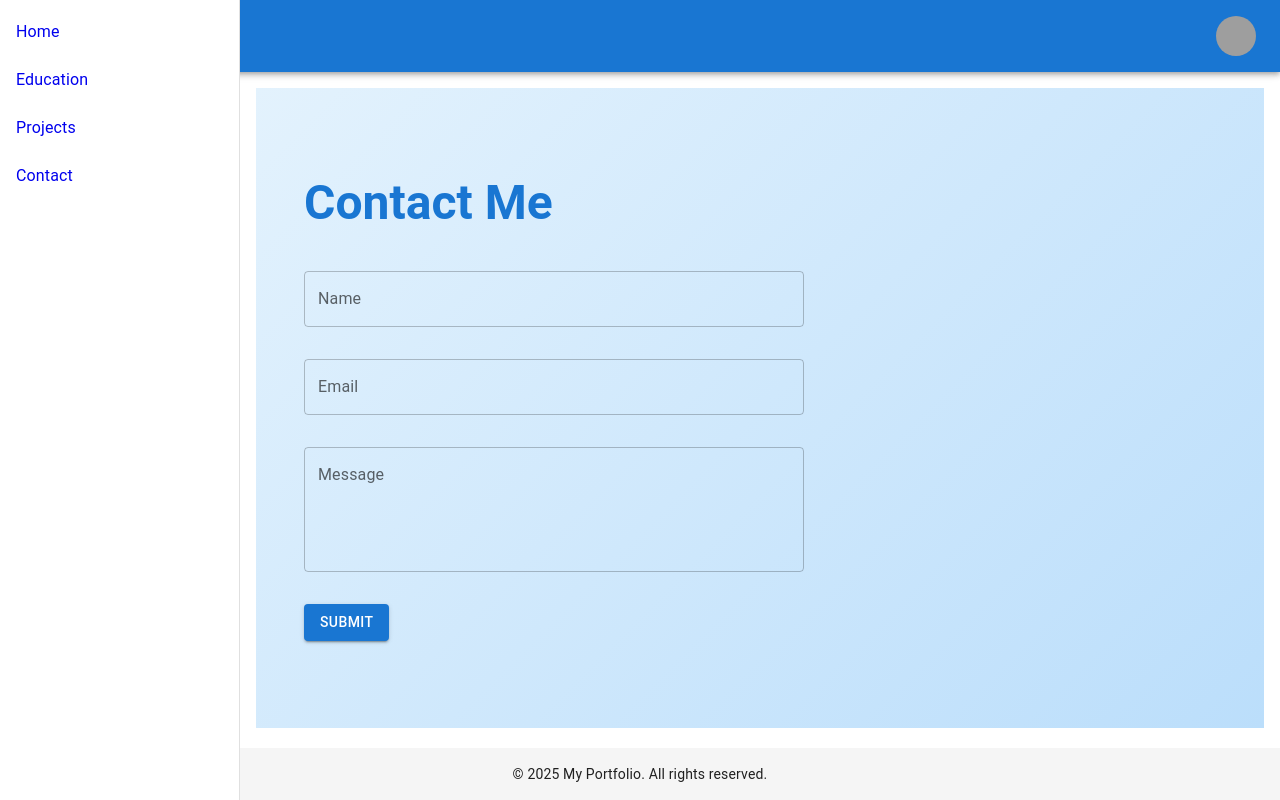
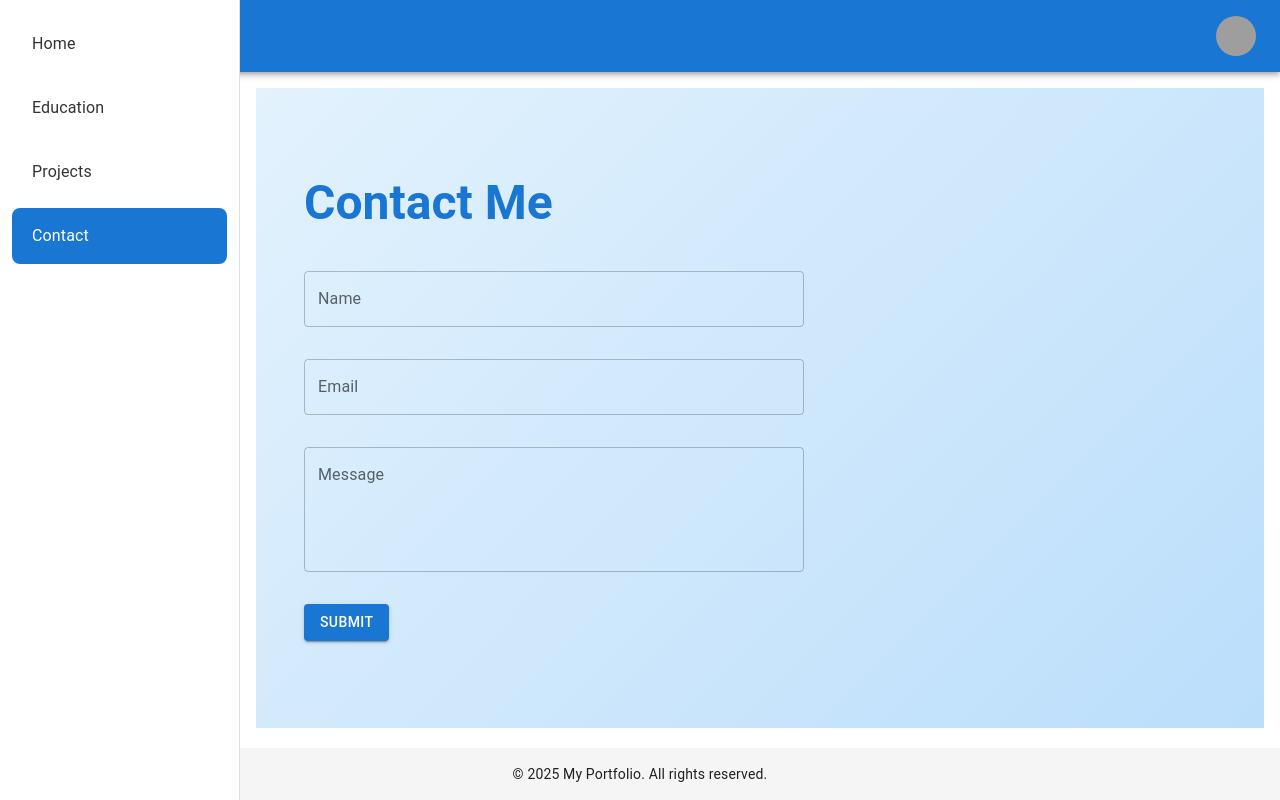
Before and after one commit to Kenji-x-S/Portfolio-React, a React (Vite) app: page /contact in a window 1280 px wide. Built offline with nearby package versions, Linux system fonts and the light colour scheme; grey boxes are pictures that could not be loaded.

Commit message:
Minor Fixes and SideNav Design (light mode only)

```diff
--- a/src/layouts/SideNav/SideNav.module.css
+++ b/src/layouts/SideNav/SideNav.module.css
@@ -1,4 +1,33 @@
+:root {
+  --primary-color: #1976d2;
+  --hover-bg: #e3f2fd;
+  --text-color: #333;
+  --sidebar-bg: #ffffff;
+}
+
+.drawerPaper {
+  background-color: var(--sidebar-bg);
+  box-shadow: 2px 0 8px rgba(0, 0, 0, 0.1);
+  border-right: none;
+}
+
+.navItem {
+  padding: 12px 20px;
+  margin: 8px 12px;
+  border-radius: 8px;
+  color: var(--text-color);
+  text-decoration: none;
+  transition: background-color 0.3s ease, transform 0.2s ease;
+  display: block;
+}
+
+.navItem:hover {
+  background-color: var(--hover-bg);
+  transform: translateX(6px);
+}
+
 .active {
-    background-color: var(--primary-color);
-    color: white;
-  }
+  background-color: var(--primary-color);
+  color: white !important;
+  font-weight: bold;
+}
--- a/src/layouts/SideNav/index.jsx
+++ b/src/layouts/SideNav/index.jsx
@@ -1,5 +1,5 @@
 import React from 'react';
-import { Drawer, List, ListItem, ListItemText, useMediaQuery } from '@mui/material';
+import { Drawer, List, ListItemText, useMediaQuery } from '@mui/material';
 import { NavLink } from 'react-router-dom';
 import styles from './SideNav.module.css';
 
@@ -16,23 +16,28 @@ function SideNav() {
   return (
     <Drawer
       variant={isMobile ? 'temporary' : 'permanent'}
+      open={!isMobile}
       sx={{
         width: isMobile ? 0 : 240,
         flexShrink: 0,
-        '& .MuiDrawer-paper': { width: 240, boxSizing: 'border-box' },
+        '& .MuiDrawer-paper': {
+          width: 240,
+          boxSizing: 'border-box',
+        },
       }}
-      open={!isMobile}
+      classes={{ paper: styles.drawerPaper }}
     >
       <List>
         {navItems.map((item) => (
-          <ListItem
+          <NavLink
             key={item.text}
-            component={NavLink}
             to={item.path}
-            className={({ isActive }) => (isActive ? styles.active : '')}
+            className={({ isActive }) =>
+              `${styles.navItem} ${isActive ? styles.active : ''}`
+            }
           >
             <ListItemText primary={item.text} />
-          </ListItem>
+          </NavLink>
         ))}
       </List>
     </Drawer>
--- a/src/pages/Contact/index.jsx
+++ b/src/pages/Contact/index.jsx
@@ -22,7 +22,6 @@ function Contact() {
 
   const [showSnackbar, setShowSnackbar] = useState(false);
 
-  // Error handling state
   const [emailError, setEmailError] = useState(false);
   const [emailHelperText, setEmailHelperText] = useState('');
 
@@ -30,7 +29,6 @@ function Contact() {
     setPageTitle('Contact');
   }, [setPageTitle]);
 
-  // Email validation regex
   const emailRegex = /^[a-zA-Z0-9._%+-]+@[a-zA-Z0-9.-]+\.[a-zA-Z]{2,4}$/;
 
   const handleChange = (e) => {
@@ -51,11 +49,10 @@ function Contact() {
 
   const handleSubmit = (e) => {
     e.preventDefault();
-    // Validate email before submitting
     if (!emailRegex.test(formData.email)) {
       setEmailError(true);
       setEmailHelperText('Please enter a valid email address.');
-      return; // Stop submission if email is invalid
+      return;
     }
 
     setFormData({ name: '', email: '', message: '' });
@@ -96,7 +93,7 @@ function Contact() {
                 margin="normal"
                 className={styles.input}
                 error={emailError}
-                helperText={emailHelperText} // Display error message
+                helperText={emailHelperText}
               />
               <TextField
                 label="Message"
@@ -117,12 +114,10 @@ function Contact() {
           </Grid>
         </Grid>
       </Fade>
-
-      {/* Custom Slide Snackbar */}
       <Box className={styles.snackbarWrapper}>
         <Slide
           in={showSnackbar}
-          direction="right"
+          direction="left"
           mountOnEnter
           unmountOnExit
           timeout={{ enter: 300, exit: 300 }}
--- a/src/pages/Home/index.jsx
+++ b/src/pages/Home/index.jsx
@@ -35,7 +35,7 @@ function Home() {
                 <Button variant="contained" component={Link} to="/projects" className={styles.button}>
                   View Projects
                 </Button>
-                <Button variant="outlined" component={Link} to="/projects" className={styles.button}>
+                <Button variant="outlined" component={Link} to="/contact" className={styles.button}>
                   Contact Me
                 </Button>
                 <Box className={styles.socialContainer}>
```
